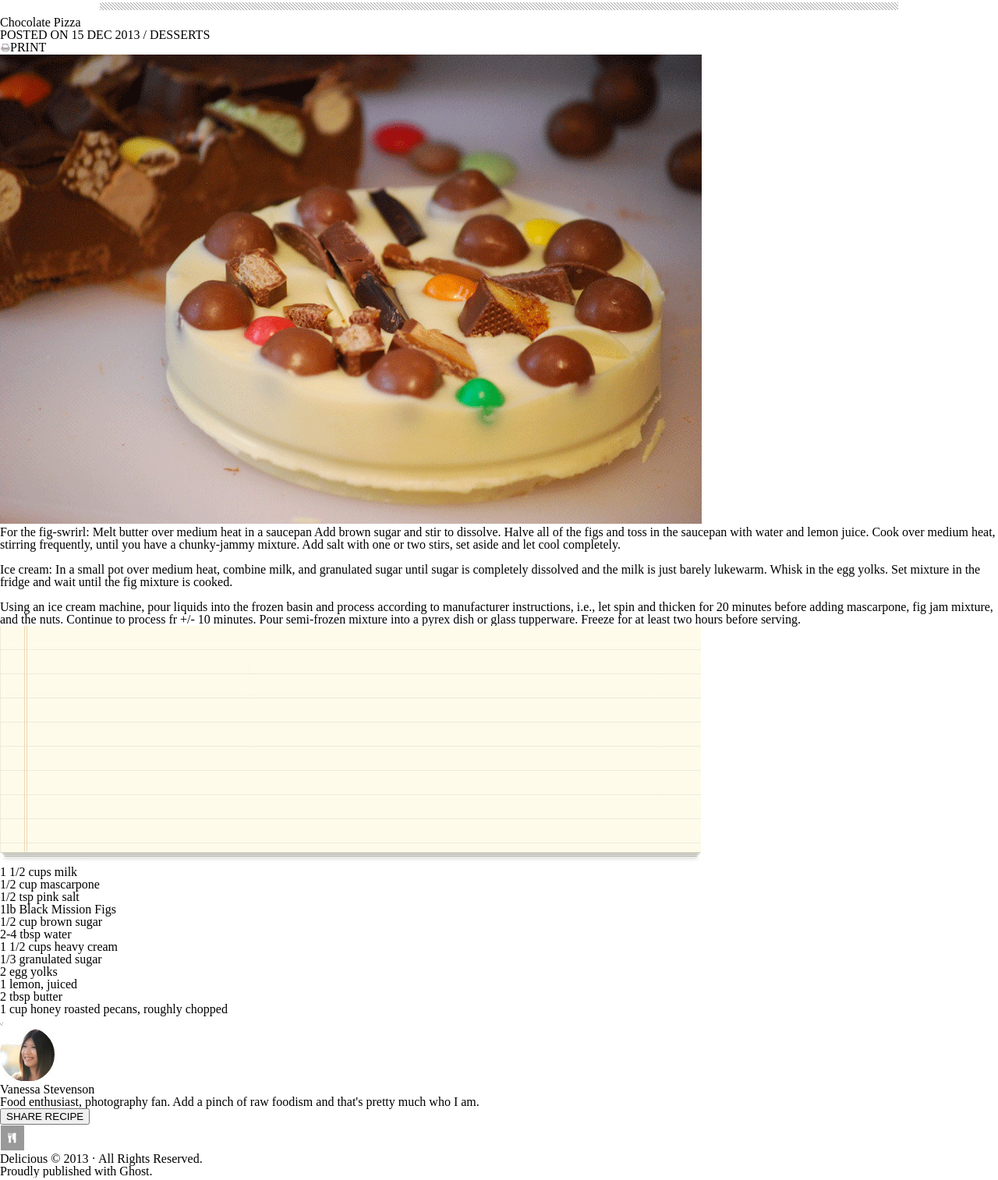
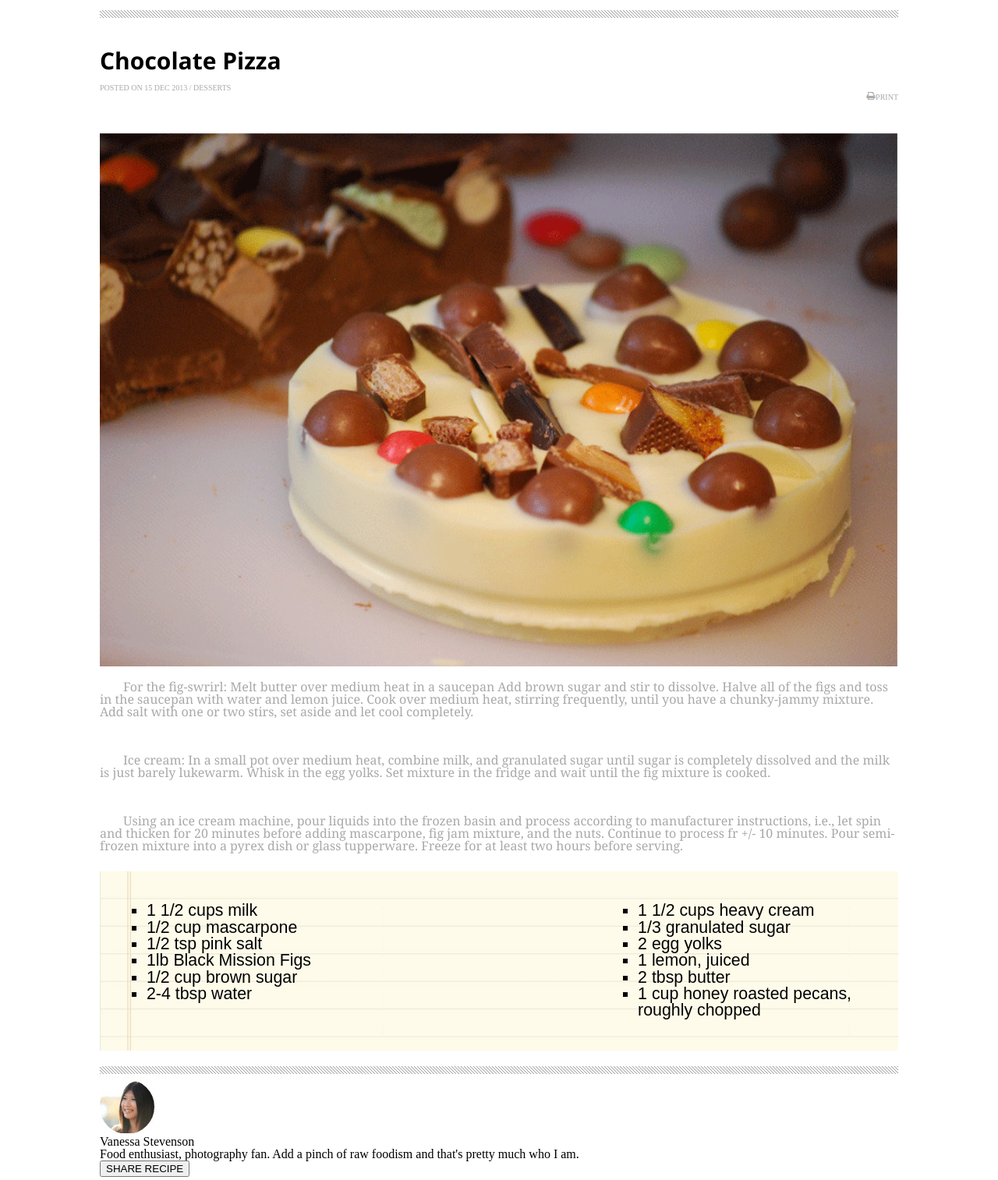
Before and after one commit to khofstetter94/chocolate-pizza, a plain HTML site: page index.html in a window 1280 px wide. Shown: the part 82-1596 px from the top of the page at 78% size. Drawn offline with Linux system fonts and the light colour scheme.

Commit message:
main body and recipe css finished.

```diff
--- a/css/style.css
+++ b/css/style.css
@@ -4,10 +4,10 @@
 
 
 header{
-  width: 80%;
   margin: 15px auto;
   display: flex;
   align-items: flex-end;
+  width:80%;
 }
 
 #logo{
@@ -32,22 +32,74 @@ h1 em{
 nav{
   margin-right: 0px;
   margin-left:auto;
-}
-
-nav >img{
-/* height:20px;
-width:20px; */
-}
+  }
 
 hr{
   background: url(/img/hr-img.png);
   height:10px;
-  width:80%;
   border:none;
   margin-top:20px;
 }
 
 
-body{
+main{
+  width: 80%;
+  margin: 30px auto;
+}
+
+h2{
+  font-size: 30px;
+  font-weight: 800;
+  font-family: 'Segoe UI', Tahoma, Geneva, Verdana, sans-serif;
+  margin-bottom: 15px;
+  margin-top:40px;
+}
+
+h2 + p{
+  font-size: 10px;
+  color: darkgray;
+}
+
+h2+p+p{
+  float: right;
+  color:darkgray;
+  font-size: 10px;
 
 }
+
+#heroImg{
+  width:80vw;
+  margin-top: 40px;
+}
+
+#recipe p{
+  margin: 15px auto;
+font-family: Georgia, 'Times New Roman', Times, serif;
+color: darkgray;
+text-indent: 30px;
+}
+
+#ulLists{
+  margin-top:25px;
+  padding:0px 20px;
+background: url(/img/list-bg.png) no-repeat ;
+background-size: cover;
+display: flex;
+justify-content: space-between;
+}
+
+#ulLists ul{
+  margin: 20px;
+  padding: 20px;
+  list-style-type: square;
+}
+
+#ulLists li{
+  font-family: fantasy;
+  font-size: 16pt;
+
+}
+
+#authorArea{
+
+}
--- a/index.html
+++ b/index.html
@@ -23,19 +23,21 @@
       <a href="#"><img src="img/mail-icon.png" alt="Link to mail"></a>
     </nav>
   </header>
-  <!-- <img src="img/hr-img.png" src="Grey bar along the bottom of the header"> -->
-  <hr>
+
   <main>
+    <hr>
+
     <h2>Chocolate Pizza</h2>
     <p>POSTED ON 15 DEC 2013 / DESSERTS</p>
     <p><img src="img/print-icon.png" alt="link to print page">PRINT</p>
-    <img src="img/choco-pizza.png" alt="Hero photo of chocolate pizza">
+    <img src="img/choco-pizza.png" alt="Hero photo of chocolate pizza" id="heroImg">
+    <article id="recipe">
     <p>For the fig-swrirl: Melt butter over medium heat in a saucepan Add brown sugar and stir to dissolve. Halve all of the figs and toss in the saucepan with water and lemon juice. Cook over medium heat, stirring frequently, until you have a chunky-jammy mixture. Add salt with one or two stirs, set aside and let cool completely.</p>
     <br>
     <p>Ice cream: In a small pot over medium heat, combine milk, and granulated sugar until sugar is completely dissolved and the milk is just barely lukewarm. Whisk in the egg yolks. Set mixture in the fridge and wait until the fig mixture is cooked.</p>
     <br>
     <p>Using an ice cream machine, pour liquids into the frozen basin and process according to manufacturer instructions, i.e., let spin and thicken for 20 minutes before adding mascarpone, fig jam mixture, and the nuts. Continue to process fr +/- 10 minutes. Pour semi-frozen mixture into a pyrex dish or glass tupperware. Freeze for at least two hours before serving.</p>
-    <img src="img/list-bg.png" alt="picture of list of ingredients">
+  <section id="ulLists">
     <ul>
       <li>1 1/2 cups milk</li>
       <li>1/2 cup mascarpone</li>
@@ -43,15 +45,21 @@
       <li>1lb Black Mission Figs</li>
       <li>1/2 cup brown sugar</li>
       <li>2-4 tbsp water</li>
+    </ul>
+    <ul>
       <li>1 1/2 cups heavy cream</li>
       <li>1/3 granulated sugar</li>
       <li>2 egg yolks</li>
       <li>1 lemon, juiced</li>
       <li>2 tbsp butter</li>
-      <li>1 cup honey roasted pecans, roughly chopped</li>
+      <li>1 cup honey roasted pecans, <br>roughly chopped</li>
     </ul>
-    <img src="img/hr-img.png" alt="Grey bar along the top of the footer">
-    <section>
+  </section>
+  </article>
+
+  <hr>
+
+    <section id="authorArea">
       <img src="img/van-pic.png" alt="photo of Vanessa Stevenson">
       <H3>Vanessa Stevenson</H3>
       <p>Food enthusiast, photography fan. Add a pinch of raw foodism and that's pretty much who I am.</p>
```
